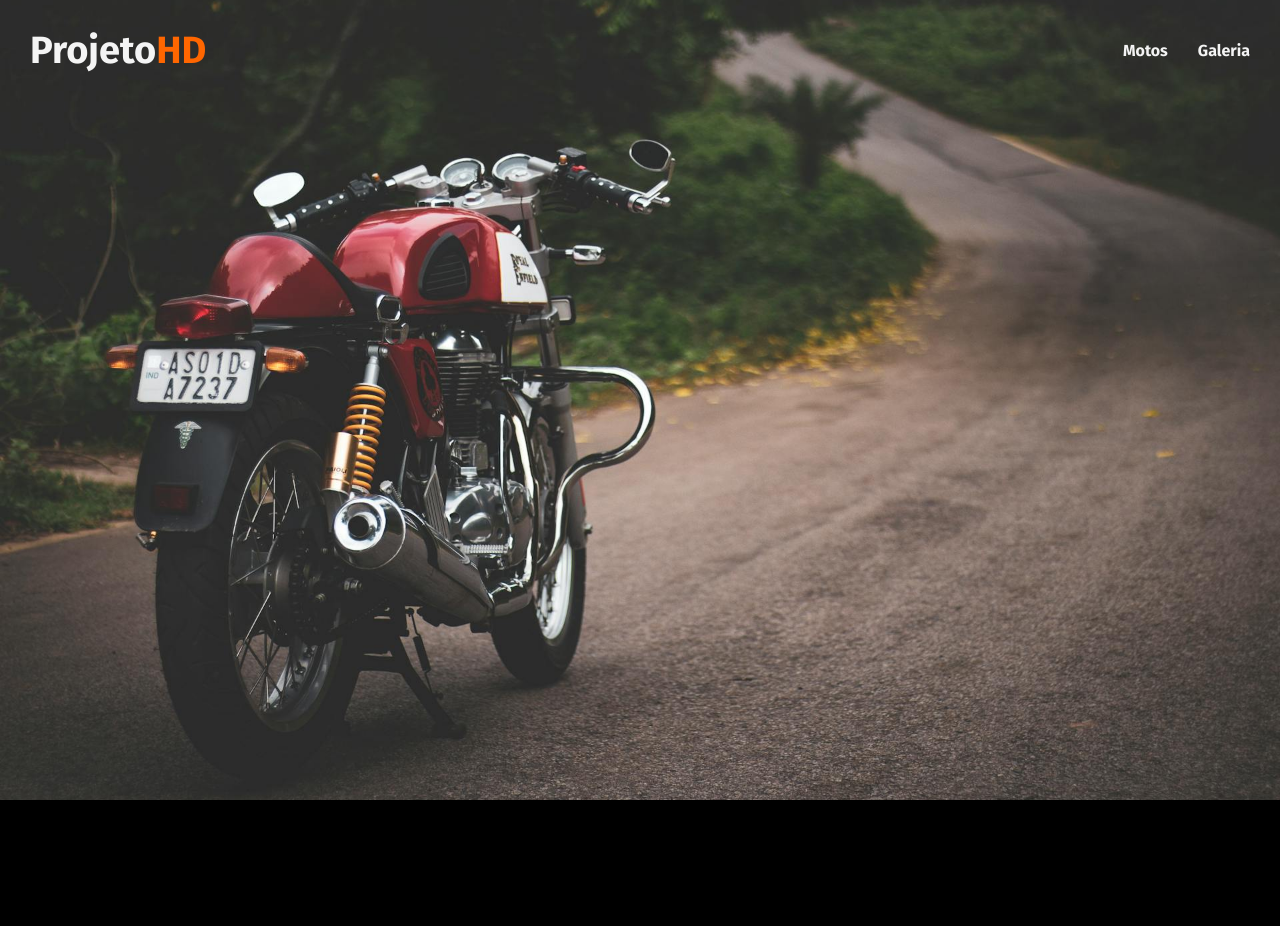
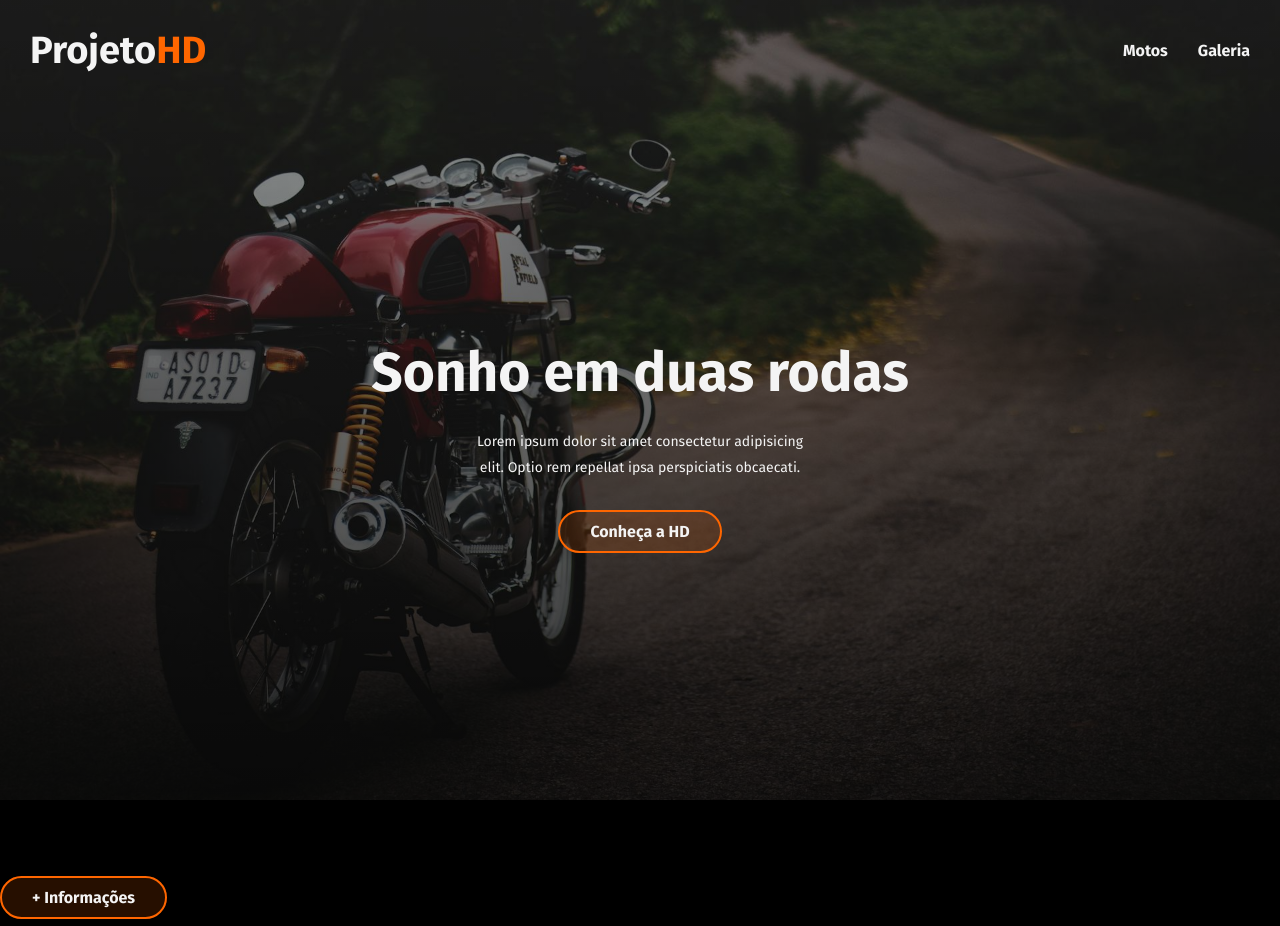
Before and after one commit to Kauan-Maruyama/projetohd, a plain HTML site: page index.html in a window 1280 px wide. Before the commit the page ends 800 px from the top, so only its background shows below. Drawn offline with Linux system fonts and the light colour scheme.

Commit message:
feat: cria cta e classes

```diff
--- a/css/style.css
+++ b/css/style.css
@@ -8,6 +8,7 @@
     --spacing-sm: 10px;
     --spacing-md: 20px;
     --spacing-lg: 30px;
+
 }
 
 * {
@@ -35,7 +36,8 @@ ul, ol {
     background-repeat: no-repeat;
     width: 100%;
     height: 100vh;
-    background-image: url(../images/motos/banner.jpg);
+    background-image: linear-gradient(to top, rgba(0, 0, 0, .8),rgba(0, 0, 0, .4)),
+    url(../images/motos/banner.jpg);
     background-size: cover;
     background-position: center;
 }
@@ -71,3 +73,38 @@ ul, ol {
         color: var(--color-orange);
     }
 }
+.cta {
+    height: calc(100dvh - 100px);
+    /* Deixa todos elementos em linha */
+    display: flex;
+    flex-direction: column;
+    align-items: center;
+    justify-content: center;
+    gap: 30px;
+    color: var(--color-light);
+    text-align: center;
+}
+.cta h2{
+    text-wrap: balance;
+    font-size: clamp(3rem, 55px, 5rem);
+    line-height: .95;
+}
+.cta p{
+    font-size: 14px;
+    width: 50%;
+    text-wrap: balance;
+    line-height: 1.8;
+
+}
+.btn {
+    border: 2px solid var(--color-orange);
+    padding: 10px 30px;
+    border-radius: 70px;
+    background-color: var(--color-orange-alpha);
+    font-weight: 700;
+    transition: .7s;
+
+    &:hover{
+        background-color: var(--color-orange);
+    }
+}
--- a/index.html
+++ b/index.html
@@ -17,7 +17,7 @@
         <link rel="stylesheet" href="./css/style.css">
 </head>
 <body>
-
+<!-- inicio hero -->
     <section class="hero">
         <header class="header-hero">
             <h1>Projeto<span>HD</span></h1>
@@ -28,7 +28,35 @@
                 </ul>
             </nav>
         </header>
+
+        <!-- cta -->
+         <div class="cta">
+            <h2>Sonho em duas rodas</h2>
+            <p>Lorem ipsum dolor sit amet consectetur adipisicing elit. Optio rem repellat ipsa perspiciatis obcaecati.</p>
+            <a href="" class="btn"
+            >Conheça a HD</a>
+         </div>
+
     </section>
+<!-- fim hero -->
+<!-- cards -->
+<main>
+    <h2>Conheça nossas motos</h2>
+    <section class="grid-cards">
+
+        <div class="card">
+            <img src="" alt="">
+            <h3>Modelo ABCD</h3>
+            <p>Lorem ipsum dolor sit amet consectetur adipisicing elit. Consequuntur illum deleniti ducimus?</p>
+            <a href="" class="btn">+ Informações</a>
+        </div>
+
+    </section>c
+</main>
+
+
+
+
 
 </body>
 </html>
```
